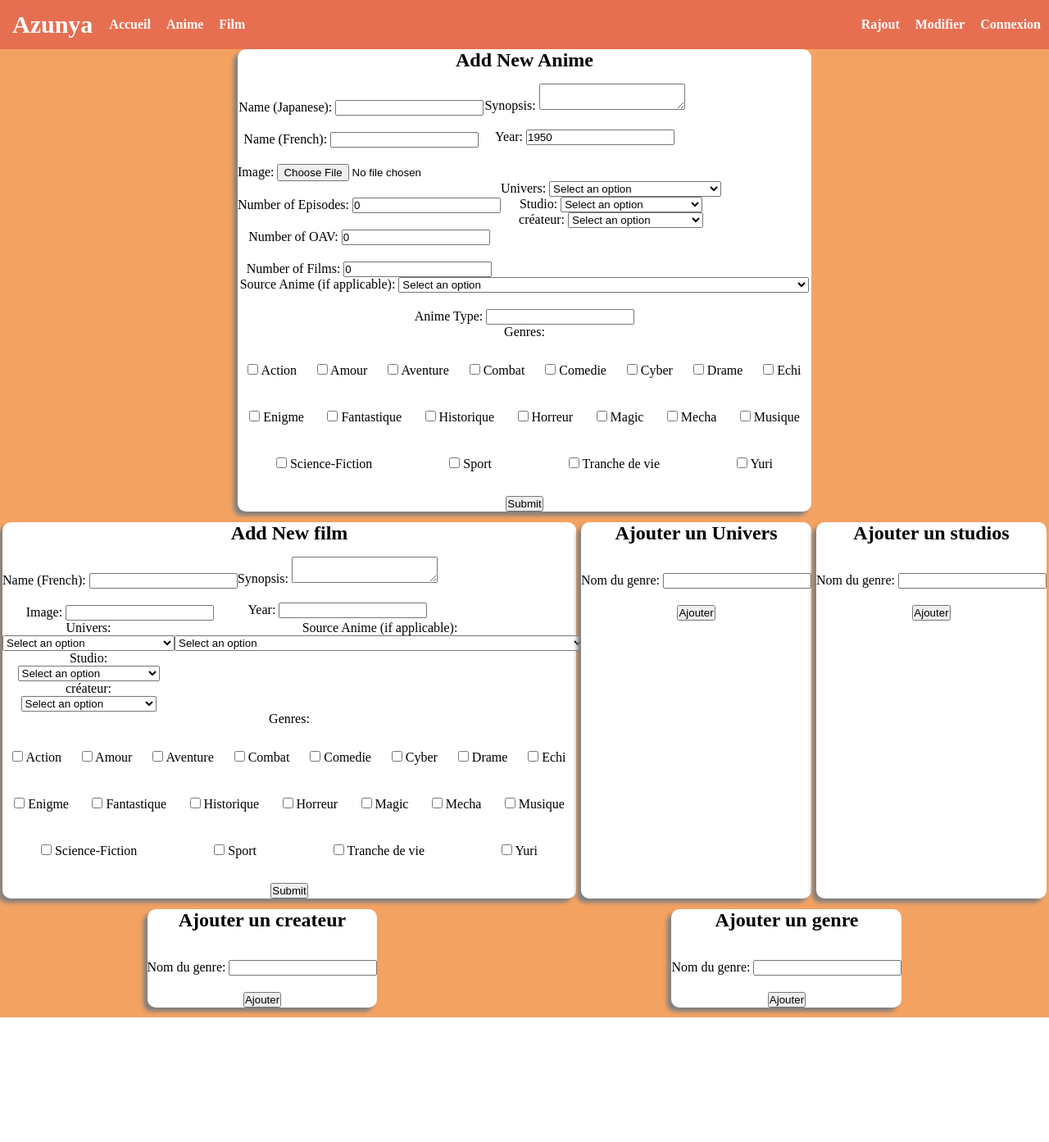
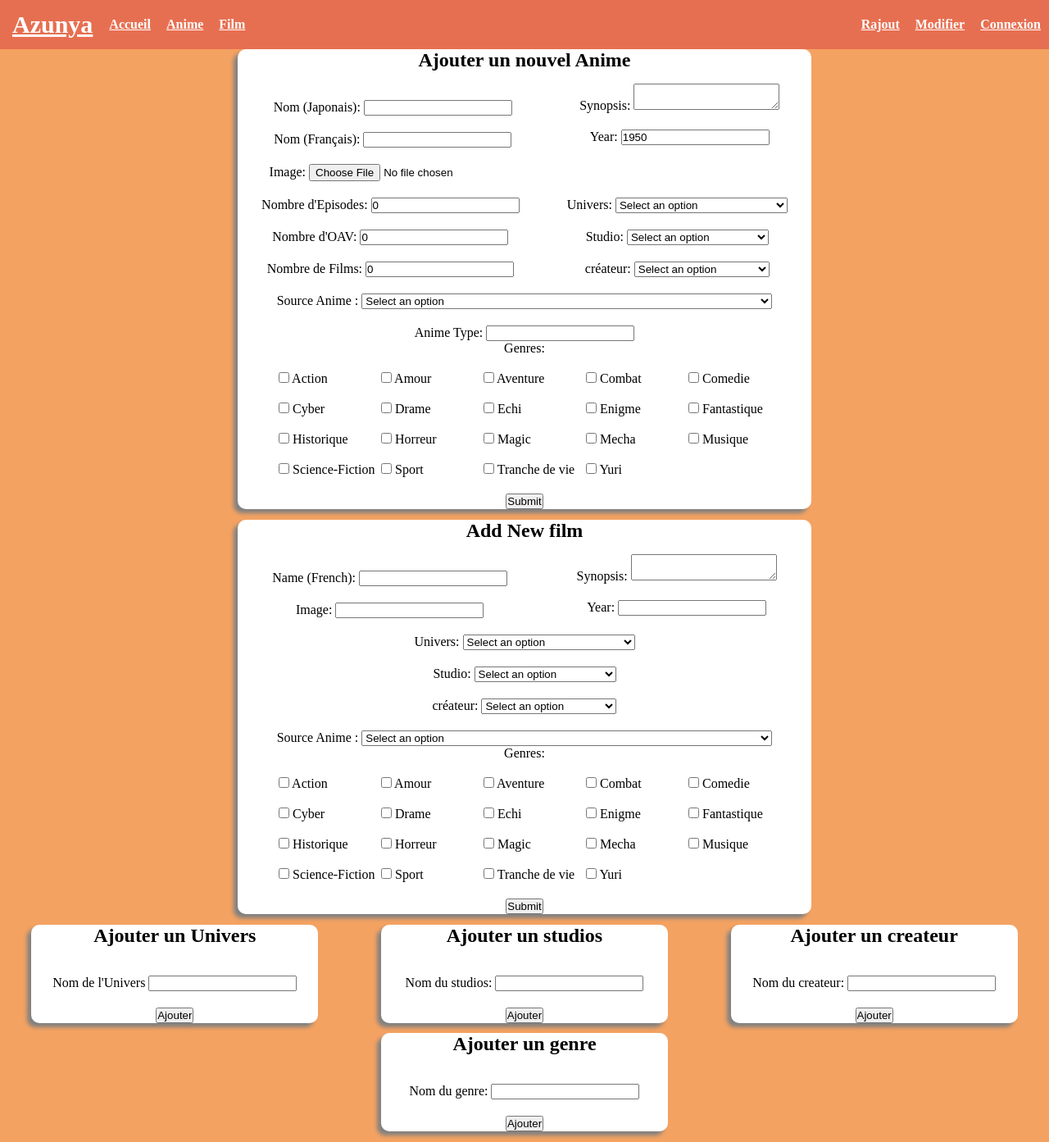
Before and after one commit to petitGuillaume/AnimeSite, a PHP site: page /index.php?rajout_anime in a window 1280 px wide. Shown: the whole page at 82% size. Before the commit the page ends 1241 px from the top, so only its background shows below. Run offline with PHP 8.4, Linux system fonts and the light colour scheme; data comes from the database, SQL or seed files in the repository.

Commit message:
Début de changement dans la structure du CSS

```diff
--- a/Vue/anime.inc.php
+++ b/Vue/anime.inc.php
@@ -4,7 +4,9 @@
 <html>
 
 <head>
-  <title>Anime List</title>
+  <title>Liste des Anime</title>
+  <link href="ressource/css/styles.css" rel="stylesheet">
+
 </head>
 
 <body>
--- a/Vue/home.inc.php
+++ b/Vue/home.inc.php
@@ -3,6 +3,12 @@
  * Vue de la page home
  */
 ?>
+<head>
+  <title>Anime List</title>
+  <link href="ressource/css/styles.css" rel="stylesheet">
+
+</head>
+
 
 <script src="https://code.jquery.com/jquery-3.6.0.min.js"></script>
 
--- a/Vue/navbar.inc.php
+++ b/Vue/navbar.inc.php
@@ -1,11 +1,9 @@
-
 <!DOCTYPE html>
 <html>
 	<head>
     <meta charset="UTF-8">
 			<title>Azunya</title>
-			<link href="ressource/css/styles.css" rel="stylesheet">
-
+			<link href="ressource/css/Navbar.css" rel="stylesheet">
 	</head>
 
 	<body >
--- a/Vue/rajout_anime.inc.php
+++ b/Vue/rajout_anime.inc.php
@@ -2,21 +2,24 @@
 <html>
 
 <head>
-    <title>Anime Form</title>
+  <title>Rajout Anime</title>
+  <link href="ressource/css/rajout_anime.css" rel="stylesheet">
+
 </head>
 
 <body>
     <div class="FormPage">
+        <div class="firstLignRajout">
         <div class="form-item">
-            <h2>Add New Anime</h2>
+            <h2>Ajouter un nouvel Anime</h2>
 
             <form method="post" action="index.php?rajout_anime" enctype="multipart/form-data">
                 <div class="firstBlock">
                     <div class="middle">
-                        <label>Name (Japanese):</label>
+                        <label>Nom (Japonais):</label>
                         <input type="text" name="name_jp" required><br>
 
-                        <label>Name (French):</label>
+                        <label>Nom (Français):</label>
                         <input type="text" name="name_fr" required><br>
 
                         <label>Image:</label>
@@ -34,13 +37,13 @@
                 <div class="firstBlock">
                     <div class="middle">
 
-                        <label>Number of Episodes:</label>
+                        <label>Nombre d'Episodes:</label>
                         <input type="number" name="nb_episodes" min="0" value="0" required><br>
 
-                        <label>Number of OAV:</label>
+                        <label>Nombre d'OAV:</label>
                         <input type="number" name="nb_oav" min="0" value="0" required><br>
 
-                        <label>Number of Films:</label>
+                        <label>Nombre de Films:</label>
                         <input type="number" name="nb_film" min="0" value="0" required><br>
                     </div>
 
@@ -123,7 +126,7 @@
 
 
 
-                <label>Source Anime (if applicable):</label>
+                <label>Source Anime :</label>
                 <select name="id_source">
                     <option value="">Select an option</option>
                     <!-- Populate options with anime from the database -->
@@ -177,6 +180,41 @@
                 <input type="submit" value="Submit">
             </form>
         </div>
+
+
+
+
+
+
+
+
+
+
+
+
+
+
+
+
+
+
+
+
+
+
+
+
+
+
+
+
+
+
+
+
+
+
+
         <div class="form-item">
 
             <h2>Add New film</h2>
@@ -198,7 +236,7 @@
                 <input type="number" name="year_film" required><br>
                 </div>
                 </div>
-                <div class="firstBlock">
+                <div class="SecondBlock">
                     <div class="middle">
                 <label>Univers:</label>
                 <select name="id_univers" required>
@@ -271,7 +309,7 @@
                 </select><br>
                 </div>
                     <div class="middle">
-                <label>Source Anime (if applicable):</label>
+                <label>Source Anime :</label>
                 <select name="id_source">
                     <option value="">Select an option</option>
                     <!-- Populate options with anime from the database -->
@@ -326,11 +364,35 @@
         </div>
 
 
+
+
+
+
+
+
+
+
+
+        </div>
+
+
+
+
+
+
+
+
+
+
+
+
+
+<div class="SecondLignRajout">
         <div class="form-item">
 
             <h2>Ajouter un Univers</h2>
             <form action="index.php?rajout_anime" method="post">
-                <label>Nom du genre:</label>
+                <label>Nom de l'Univers</label>
                 <input type="text" name="univers_name" required><br>
                 <input type="hidden" name="form_type" value="add_univers">
                 <input type="submit" name="submit" value="Ajouter">
@@ -341,7 +403,7 @@
 
             <h2>Ajouter un studios</h2>
             <form action="index.php?rajout_anime" method="post">
-                <label>Nom du genre:</label>
+                <label>Nom du studios:</label>
                 <input type="text" name="studios_name" required><br>
                 <input type="hidden" name="form_type" value="add_studios">
                 <input type="submit" name="submit" value="Ajouter">
@@ -351,7 +413,7 @@
 
             <h2>Ajouter un createur</h2>
             <form action="index.php?rajout_anime" method="post">
-                <label>Nom du genre:</label>
+                <label>Nom du createur:</label>
                 <input type="text" name="createur_name" required><br>
                 <input type="hidden" name="form_type" value="add_createur">
                 <input type="submit" name="submit" value="Ajouter">
@@ -368,7 +430,7 @@
                 <input type="submit" name="submit" value="Ajouter">
             </form>
         </div>
-
+</div>
     </div>
 
 </body>
--- a/controleur/index.php
+++ b/controleur/index.php
@@ -1,5 +1,6 @@
 <!DOCTYPE html>
 <link rel="stylesheet" type="text/css" href="style.css">
+<link rel="stylesheet" type="text/css" href="Navbar.css">
 
 
 <?php
--- /dev/null
+++ b/ressource/css/Navbar.css
@@ -0,0 +1,57 @@
+
+.navbar {
+    background-color: #e76f51;
+    height: 60px;
+    width: 100%;
+    display: flex;
+    margin: 0;
+    line-height: 40px;
+    justify-content: space-between;
+}
+
+.navbar .bouton {
+    font-weight: bold;
+    color: #FFF;
+    display: flex;
+    flex-direction: row;
+    margin: auto;
+    margin-left: 10px;
+}
+
+.navbar .bouton2 {
+    margin: auto;
+    margin-right: 10px;
+
+}
+
+.navbar ul {
+    margin: auto;
+    flex-direction: row;
+}
+
+.navbar  .titre {
+    margin: 5px 5px 5px 5px;
+    font-size: 30px;
+    font-weight: bold;
+    color: #fff;
+    display: flex;
+}
+
+.navbar ul {
+    list-style: none;
+
+}
+
+.navbar ul li {
+    display: inline-block;
+    margin-left: 5px;
+}
+body {
+
+    background-color: #f4a261;
+}
+
+* {
+    margin: 0;
+    padding: 0;
+}
--- /dev/null
+++ b/ressource/css/rajout_anime.css
@@ -0,0 +1,79 @@
+
+.firstLignRajout
+{
+    display: flex;
+    flex-flow: row;
+    justify-content: space-around;
+    width: 100%;
+    flex-wrap: wrap;
+
+
+}
+.SecondLignRajout
+{
+
+    display: flex;
+    flex-flow: row;
+    justify-content: space-around;
+    width: 100%;
+    flex-wrap: wrap;
+
+}
+
+
+.form-item {
+    gap: 15px;
+    margin-left: auto;
+    margin-right: auto;
+    box-shadow: -5px 5px 5px grey;
+    background-color: #FFFFFF !important;
+    display: flex;
+    flex-direction: column;
+    text-align: center;
+    max-width: 700px;
+    margin-bottom: 1%;
+    border-radius: 10px;
+
+}
+.FormPage{display: flex; flex-wrap: wrap;}
+.form-item input{
+    margin-top: 20px;
+}
+
+.form-item select{
+
+    margin-top: 20px;
+}
+.form-item option{
+    margin-top: 20px;
+}
+.form-item .firstBlock{
+    display: flex;
+    justify-content: space-around;
+
+}
+
+
+.SecondBlock{
+    display: flex;
+    flex-direction: column;
+}
+.BlocGenreRajout{
+    display: flex;
+    flex-wrap: wrap;
+    margin-left: 50px;
+}
+
+.MiniBlocGenreRajout {
+    width: 125px;
+    text-align: initial;
+  }
+
+
+  .SecondLignRajout .form-item
+
+  {
+
+    width: 350px;
+
+  }
--- a/ressource/css/styles.css
+++ b/ressource/css/styles.css
@@ -422,30 +364,7 @@
 
 
 /** Rajout-anime ------------------------------------------------------------------------------------------------ **/
-.form-item {
-    gap: 15px;
-    margin-left: auto;
-    margin-right: auto;
-    box-shadow: -5px 5px 5px grey;
-    background-color: #FFFFFF !important;
-    display: flex;
-    flex-direction: column;
-    text-align: center;
-    max-width: 700px;
-    margin-bottom: 1%;
-    border-radius: 10px;
 
-}
-.FormPage{display: flex; flex-wrap: wrap;}
-.form-item input{
-    margin-top: 20px;
-}
-.form-item option{
-    margin-top: 20px;
-}
-.form-item .firstBlock{
-    display: flex;
-}
 
 
 #backToTop {
```
Also changed, not shown: other parts of ressource/css/styles.css (+0 -58 lines), modele/rajout_anime.lib.php (+0 -7 lines), ressource/css/home.css (added), ressource/js/rajout_anime.js (added).
